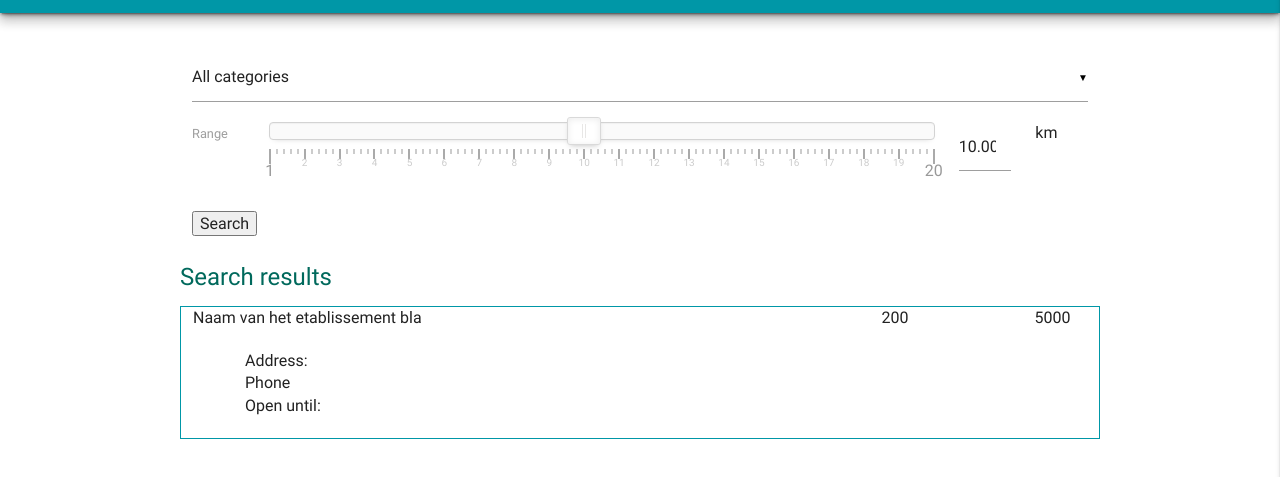
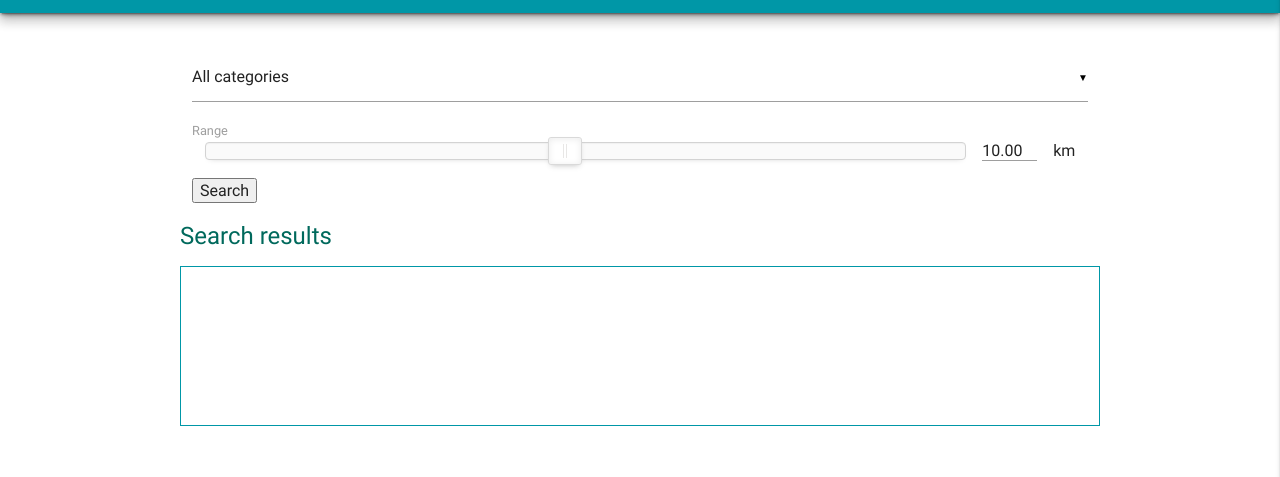
Before and after one commit to kyentl/kyentl.github.io, a plain HTML site: page Search.html in a window 1280 px wide. Both pictures are taken after a click on the input "Search". Shown: the part 67-544 px from the top of the page. Drawn offline with Linux system fonts and the light colour scheme; some packages are replaced by stand-ins of ours.

Commit message:
search enz

```diff
--- a/Search.html
+++ b/Search.html
@@ -48,25 +48,26 @@
 
     <div class="container" id="searchContainer">
         <div class="row">
-            <form class="col s12">
-                <select name="category">
+            <form>
+
+                <div class="col s12"><select name="category" id="category">
                     <option value="bar" selected>All categories</option>
                     <option value="bar">bars</option>
-                    <option value="bar">stores</option>
-                </select>
-                <div class="row">
-                    <div class="col s1 labelbox"><label for="rangeSlider">Range</label></div>
-                    <div class="col s9">
+                    <option value="store">stores</option>
+                </select></div>
+
+
+                <div class="col s12">
+                    <label for="rangeSlider">Range</label>
+                    <div class="flex">
                         <div id="rangeSlider"></div>
-                    </div>
-                    <div class="col s1">
+
                         <input type="number" min="1" max="20" step="1" id="range" class="validate" placeholder="11">
-                    </div>
-                    <div class="col s1"><span>km</span></div>
-
+                        <span>km</span></div>
                 </div>
 
-                <input type="submit" id="searchButton" value="Search">
+
+                <div class="col s12"><input type="submit" id="searchButton" value="Search"></div>
             </form>
         </div>
     </div>
@@ -79,14 +80,14 @@
                 <div class="result1">
                     <div class="row">
                         <div class="col s8">Naam van het etablissement bla</div>
-                        <div class="col s1 offset-s1">200</div>
-                        <div class="col s1 offset-s1">5000</div>
+                        <div class="col s2">200</div>
+                        <div class="col s2">5000</div>
                     </div>
                     <div class="row hideUnhide" id="hideUnhide1">
-                        <span>Address:</span>
+                        <div class="col s12"><span>Address:</span>
 
-                        <span>Phone</span>
-                        <span>Open until:</span>
+                            <span>Phone</span>
+                            <span>Open until:</span></div>
 
                         <div class="col s6"></div>
                         <div class="col s6"></div>
@@ -98,7 +99,7 @@
             </div>
         </div>
     </div>
-
+    <div id="map"></div>
 
 </section>
 <script>window.jQuery || document.write('<script src="assets/js/vendor/jquery-{{JQUERY_VERSION}}.min.js"><\/script>')</script>
--- a/assets/css/main.css
+++ b/assets/css/main.css
@@ -147,6 +147,7 @@ section {
     display: flex;
     flex-flow: column;
     height: 85vh;
+    width: 100%;
 }
 
 nav {
@@ -174,7 +175,7 @@ section>div {
 h1 {
     color: #00695c;
     font-size:  1.5rem;
-    margin-top: 0.5rem;
+    margin-top: 0;
     margin-bottom: 1rem;
 }
 
@@ -182,6 +183,8 @@ h1 {
     border-style: solid;
     border-color: #0097a7;
     border-width: 1px;
+    height: 20vh;
+    overflow-y: scroll;
 }
 
 .result {
@@ -192,13 +195,44 @@ h1 {
     display: block;
     margin-left: 4rem;
 
+
 }
 
+#rangeSlider {
 
+    width: 85%;
+    display: inline-block;
+float: left;
 
+}
 
+#searchButton {
+    margin-top:1rem;
+}
 
+label {
+    display: block;
+}
 
+#range {
+    margin-left: 1rem;
+    display: inline-block;
+    width: auto;
+    vertical-align: bottom;
+    float: left;
+    height:auto;
+    margin-bottom:  0;
+}
+
+.flex span {
+    margin-left: 1rem;
+}
+
+.flex {
+    display: flex;
+    justify-content: center;
+    align-items: center;
+}
 
 
 /* ==========================================================================
--- a/assets/js/search.js
+++ b/assets/js/search.js
@@ -10,7 +10,7 @@ var myLocation = new google.maps.LatLng(testLat, testLong);
 
 $(document).ready(
     $('select').material_select(),
-    //initialize(),
+    initialize(),
     initRange(),
     $("#mylocationsButton").click(function(){   $("#mylocations").toggle(400)   }),
     $('#searchButton').click(function(event) {
@@ -21,16 +21,54 @@ $(document).ready(
 
 )
 
+function initialize() {
+    getLocation();
+    //initializeMap();
+    //search();
+
+}
+
+function initializeMap() {
+    console.dir(testLat)
+    console.dir("step 3");
+    myLocation = new google.maps.LatLng(testLat, testLong);
+    map = new google.maps.Map(document.getElementById('map'), {
+        center: myLocation,
+        zoom: 15
+    });
+    service = new google.maps.places.PlacesService(map);
 
 
 
+}
+
+function getLocation(initializeMap) {
+    console.dir("step 1");
+    if (navigator.geolocation) {
+        navigator.geolocation.watchPosition(showPosition);
+    } else {
+        console.dir("no geoloc")
+    }
+
+}
+
+function showPosition(position) {
+    console.dir("step 2");
+    testLat = position.coords.latitude;
+    testLong = position.coords.longitude;
+    initializeMap();
+
+}
+
 function search() {
-
+    $('#searchResults').empty();
+    console.dir($('#range').value);
     var request = {
         location: myLocation,
-        radius: testRadius,
-        types: ['store']
+        radius: document.getElementById('range').value*1000,
+        type: document.getElementById('category').value
     };
+    console.dir(request);
     service.nearbySearch(request, callback);
 
 }
@@ -43,8 +81,16 @@ function callback(results, status) {
     if (status == google.maps.places.PlacesServiceStatus.OK) {
         for (var i = 0; i < results.length; i++) {
             var place = results[i];
+            marker = new google.maps.Marker({
+                map: map,
+                position: place.geometry.location,
+                title: 'marker'+i,
 
+            });
 
+            $('#searchResults').append('<div class="result" id="'+i+'"> <div class="row"> <div class="col s8"><span id="name'+i+'">Naam van het etablissement bla</span></div> <div class="col s2">200</div> <div class="col s2">5000</div> </div> <div class="row hideUnhide" id="hideUnhide"> <div class="col s12"><span id="address'+i+'">Address:</span> <span id="phone'+i+'">Phone</span> <span id="maxHour'+i+'">Open until:</span></div> <div class="col s6"></div> <div class="col s6"></div> </div> </div>')
+            $('#name'+i).html(place.name);
+            $('#phone'+i).append('testje');
 
         }
     }
@@ -62,12 +108,8 @@ function initRange(){
         range: {
             'min': 1,
             'max': 20
-        },
-        pips: { // Show a scale with the slider
-            mode: 'steps',
-            stepped: true,
-            density: 1
         }
+
     });
 
 
```
